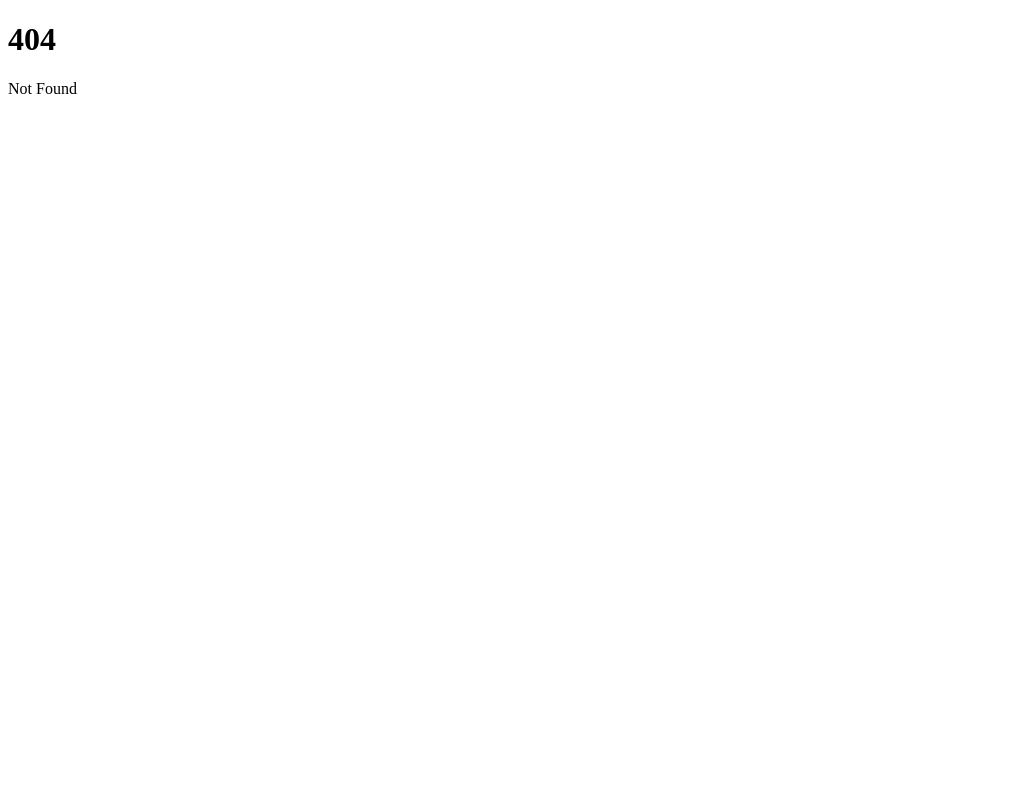
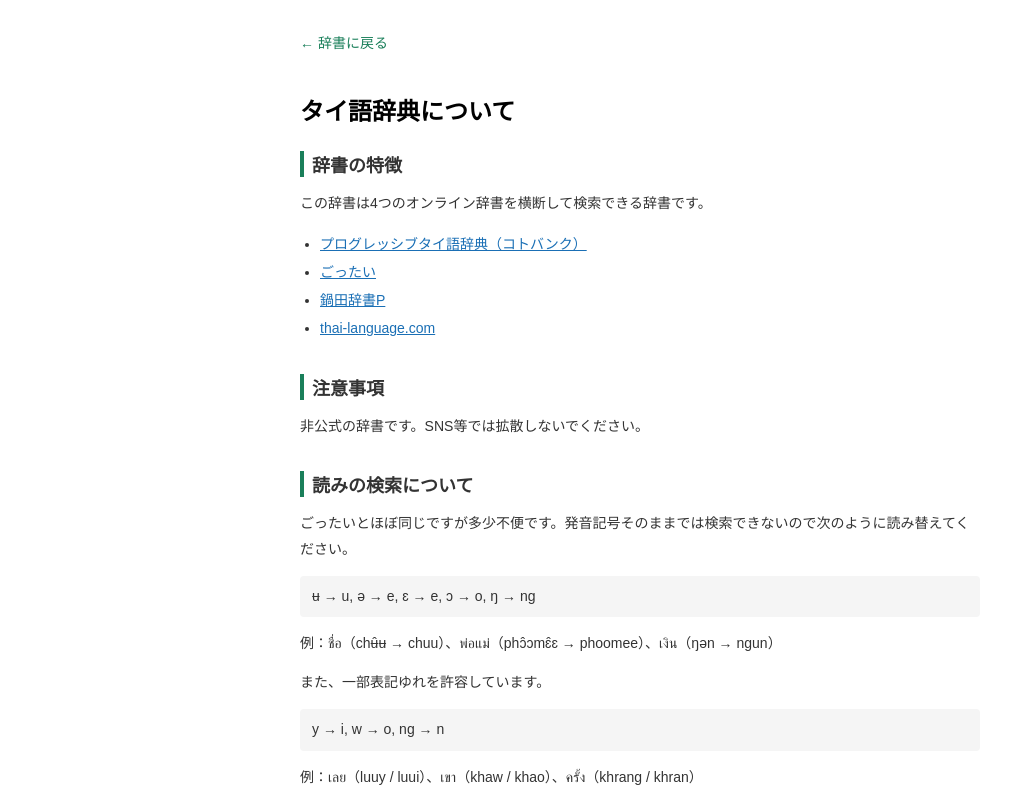
Before and after one commit to Naokichi-T/thai-dict, a SvelteKit app: page /help in a window 1280 px wide. Before the commit this address had no page. Shown: the top 800 px of the page, without its empty margins (0-1021 px from the left). Built offline with nearby package versions, Linux system fonts and the light colour scheme.

Commit message:
「使い方」ページを追加・ヘルプリンクをタイトル右端に配置

```diff
--- a/src/routes/+page.svelte
+++ b/src/routes/+page.svelte
@@ -35,6 +35,9 @@
 
   // トップへ戻るボタンの表示フラグ
   let showScrollTop = $state(false);
+
+  // 既読フラグをLocalStorageから取得する（SSR対策でonMount内で取得）
+  let helpRead = $state(true);
 
   // タブ定義
   const TABS = [
@@ -191,14 +194,18 @@
     return /^[\u0E00-\u0E7F\s\-]+$/.test(text.trim());
   }
 
-  // マウント時にLocalStorageからタブを復元する
+  // マウント時にLocalStorageからタブと既読フラグを復元する
   onMount(() => {
     activeTab = localStorage.getItem("thai_dict_active_tab") ?? "ptj";
+    helpRead = localStorage.getItem("thai_dict_help_read") === "true";
   });
 </script>
 
 <div class="container">
-  <h1>タイ語辞書</h1>
+  <div class="title-row">
+    <h1>タイ語辞書</h1>
+    <a href="/help" class="help-link {helpRead ? 'read' : 'unread'}">使い方</a>
+  </div>
 
   <!-- 検索欄 -->
   <div class="search-box">
@@ -368,7 +375,55 @@
 
   h1 {
     font-size: 24px;
+    margin-bottom: 0;
+  }
+
+  /* タイトル行（タイトル＋使い方リンク） */
+  .title-row {
+    display: flex;
+    align-items: center;
+    justify-content: space-between;
     margin-bottom: 16px;
+  }
+
+  /* 使い方リンク */
+  .help-link {
+    font-size: 13px;
+    text-decoration: none;
+    border-radius: 4px;
+    padding: 4px 10px;
+  }
+
+  /* 未読：オレンジ＋ぷるぷるアニメーション */
+  .help-link.unread {
+    color: white;
+    background: #e07b00;
+    animation: wobble 1.2s ease-in-out infinite;
+  }
+
+  /* 既読：グレー */
+  .help-link.read {
+    color: #888;
+    background: #f0f0f0;
+  }
+
+  @keyframes wobble {
+    0%,
+    100% {
+      transform: rotate(0deg);
+    }
+    20% {
+      transform: rotate(-6deg);
+    }
+    40% {
+      transform: rotate(6deg);
+    }
+    60% {
+      transform: rotate(-4deg);
+    }
+    80% {
+      transform: rotate(4deg);
+    }
   }
 
   /* 検索欄 */
--- /dev/null
+++ b/src/routes/help/+page.svelte
@@ -0,0 +1,121 @@
+<script>
+  import { onMount } from "svelte";
+
+  // ページを開いたら既読フラグをLocalStorageに保存する
+  onMount(() => {
+    localStorage.setItem("thai_dict_help_read", "true");
+  });
+</script>
+
+<div class="container">
+  <a href="/" class="back-link">← 辞書に戻る</a>
+
+  <h1>タイ語辞典について</h1>
+
+  <section>
+    <h2>辞書の特徴</h2>
+    <p>この辞書は4つのオンライン辞書を横断して検索できる辞書です。</p>
+    <ul>
+      <li><a href="https://kotobank.jp/dictionary/ptj/" target="_blank">プログレッシブタイ語辞典（コトバンク）</a></li>
+      <li><a href="https://www.gotthai.net/" target="_blank">ごったい</a></li>
+      <li><a href="https://onlinedict.tk/onlinethai/" target="_blank">鍋田辞書P</a></li>
+      <li><a href="http://www.thai-language.com/" target="_blank">thai-language.com</a></li>
+    </ul>
+  </section>
+
+  <section>
+    <h2>注意事項</h2>
+    <p>非公式の辞書です。SNS等では拡散しないでください。</p>
+  </section>
+
+  <section>
+    <h2>読みの検索について</h2>
+    <p>ごったいとほぼ同じですが多少不便です。発音記号そのままでは検索できないので次のように読み替えてください。</p>
+    <p class="convert">ʉ → u, ə → e, ɛ → e, ɔ → o, ŋ → ng</p>
+    <p>例：ชื่อ（chʉ̂ʉ → chuu）、พ่อแม่（phɔ̂ɔmɛ̂ɛ → phoomee）、เงิน（ŋən → ngun）</p>
+    <p>また、一部表記ゆれを許容しています。</p>
+    <p class="convert">y → i, w → o, ng → n</p>
+    <p>例：เลย（luuy / luui）、เขา（khaw / khao）、ครั้ง（khrang / khran）</p>
+    <p class="note">ただし、y, w, ng が2種類以上含まれると上手く検索できないことがあります。</p>
+  </section>
+
+  <section>
+    <h2>お問い合わせ</h2>
+    <p><a href="https://docs.google.com/forms/d/e/1FAIpQLSfWPm7MpSFR9EBj8nJpdhh4gIurB4lDgQI1_oJFdXqxTq-Iww/viewform?usp=publish-editor" target="_blank">こちら</a>よりお願いします。</p>
+  </section>
+</div>
+
+<style>
+  .container {
+    max-width: 680px;
+    margin: 0 auto;
+    padding: 24px 16px;
+    font-family: Arial, Helvetica, sans-serif;
+  }
+
+  .back-link {
+    display: inline-block;
+    margin-bottom: 24px;
+    color: #1a7f5a;
+    text-decoration: none;
+    font-size: 14px;
+  }
+
+  .back-link:hover {
+    text-decoration: underline;
+  }
+
+  h1 {
+    font-size: 24px;
+    margin-bottom: 24px;
+  }
+
+  h2 {
+    font-size: 18px;
+    margin-bottom: 8px;
+    color: #333;
+    border-left: 4px solid #1a7f5a;
+    padding-left: 8px;
+  }
+
+  section {
+    margin-bottom: 32px;
+  }
+
+  p {
+    font-size: 14px;
+    color: #333;
+    line-height: 1.8;
+    margin-bottom: 8px;
+  }
+
+  ul {
+    font-size: 14px;
+    color: #333;
+    line-height: 2;
+    padding-left: 20px;
+  }
+
+  a {
+    color: #1a6fb5;
+  }
+
+  a:hover {
+    text-decoration: underline;
+  }
+
+  /* 変換例のコードブロック風表示 */
+  .convert {
+    font-family: Arial, Helvetica, sans-serif;
+    background: #f5f5f5;
+    padding: 8px 12px;
+    border-radius: 4px;
+    font-size: 14px;
+  }
+
+  /* 注意書き */
+  .note {
+    color: #888;
+    font-size: 13px;
+  }
+</style>
```
